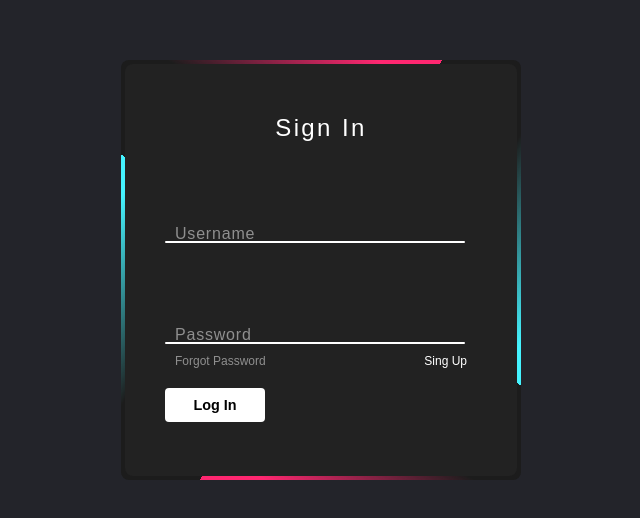
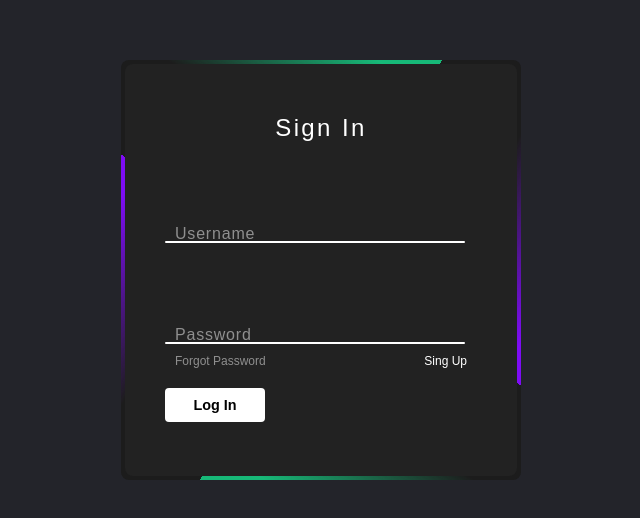
Before and after one commit to muhammadshihab/Responsive-Form, a plain HTML site: page index.html in a window 1280 px wide. Shown: the part 130-648 px from the top of the page, without its empty margins (319-959 px from the left). Drawn offline with Linux system fonts and the light colour scheme.

Commit message:
Update style.css
change color

```diff
--- a/style.css
+++ b/style.css
@@ -29,7 +29,7 @@ body{
     left: -50%;
     width: 400px;
     height: 420px;
-    background: linear-gradient(0deg,transparent,transparent,#45f3ff,#45f3ff,#45f3ff);
+    background: linear-gradient(0deg,transparent,transparent,#7E0CF5,#7E0CF5,#7E0CF5);
     z-index: 1;
     transform-origin: bottom right;
     animation: animate 6s linear infinite;
@@ -42,7 +42,7 @@ body{
     left: -50%;
     width: 400px;
     height: 420px;
-    background: linear-gradient(0deg,transparent,transparent,#45f3ff,#45f3ff,#45f3ff);
+    background: linear-gradient(0deg,transparent,transparent,#7E0CF5,#7E0CF5,#7E0CF5);
     z-index: 1;
     transform-origin: bottom right;
     animation: animate 6s linear infinite;
@@ -62,7 +62,7 @@ body{
     left: -50%;
     width: 400px;
     height: 420px;
-    background: linear-gradient(0deg,transparent,transparent,#ff2770,#ff2770,#ff2770);
+    background: linear-gradient(0deg,transparent,transparent,#17B978,#17B978,#17B978);
     z-index: 1;
     transform-origin: bottom right;
     animation: animate 6s linear infinite;
@@ -76,7 +76,7 @@ body{
     left: -50%;
     width: 400px;
     height: 420px;
-    background: linear-gradient(0deg,transparent,transparent,#ff2770,#ff2770,#ff2770);
+    background: linear-gradient(0deg,transparent,transparent,#17B978,#17B978,#17B978);
     z-index: 1;
     transform-origin: bottom right;
     animation: animate 6s linear infinite;
```
